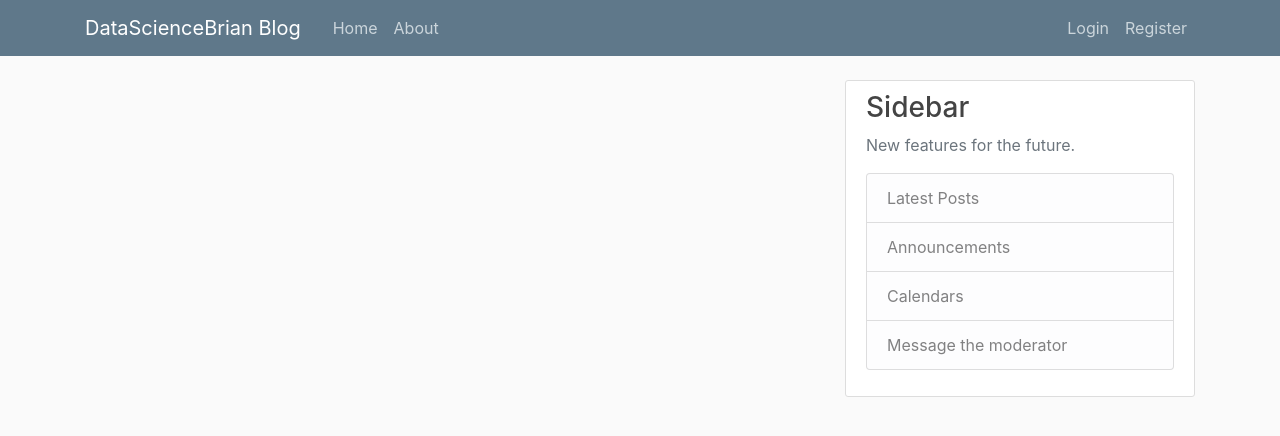
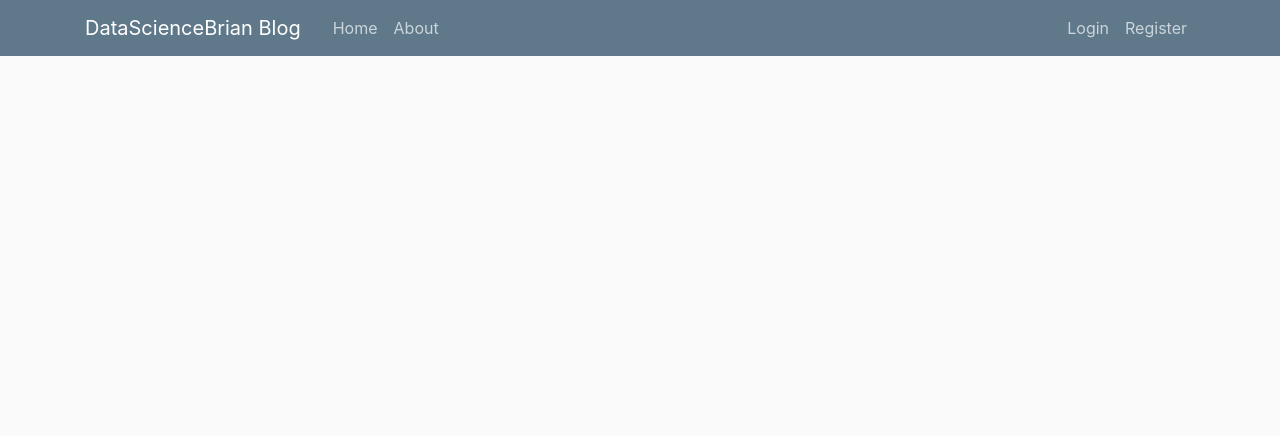
Before and after one commit to takebri/django_blog, a Django app: page / in a window 1280 px wide. Shown: the top 436 px of the page. Run offline with Django 3.2, Linux system fonts and the light colour scheme; data that the repository does not hold is empty; some libraries are stand-ins or nearby versions.

Commit message:
Updated base.html - removed sidebar

```diff
--- a/blog/templates/blog/base.html
+++ b/blog/templates/blog/base.html
@@ -58,7 +58,7 @@
           {% endif %}
           {% block content %}{% endblock %}
         </div>
-        <div class="col-md-4">
+        <!-- <div class="col-md-4">
           <div class="content-section">
             <h3>Sidebar</h3>
             <p class='text-muted'>New features for the future.
@@ -70,7 +70,7 @@
               </ul>
             </p>
           </div>
-        </div>
+        </div> -->
       </div>
     </main>
 
```
